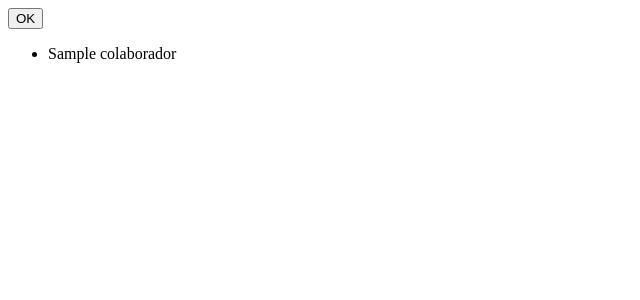
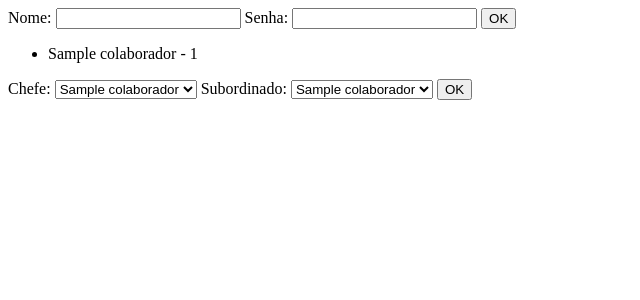
Before and after one commit to cristianoAbudu/python-django-restapi, a Django app: page /frontend/ in a window 1280 px wide. Shown: the top 300 px of the page, without its empty margins (0-640 px from the left). Run offline with Django 4.2, Linux system fonts and the light colour scheme; tables that the repository leaves empty hold one stand-in row (values such as "Sample post").

Commit message:
versao inicial do frontend

```diff
--- a/frontend/forms.py
+++ b/frontend/forms.py
@@ -3,3 +3,7 @@ from django import forms
 class ColaboradorForm(forms.Form):
     nome = forms.CharField(label="Nome", max_length=100)
     senha = forms.CharField(label="Senha", max_length=100)
+
+class AssociaChefeForm(forms.Form):
+    idChefe = forms.NumberInput()
+    idSubordinado = forms.NumberInput()
--- a/frontend/templates/frontend/index.html
+++ b/frontend/templates/frontend/index.html
@@ -1,4 +1,5 @@
-<form action="salvarColaborador/" method="post">
+<form action="/frontend/salvarColaborador/" method="post">
+    {% csrf_token %}
     {{ form }}
     <input type="submit" value="OK">
 </form>
@@ -6,9 +7,26 @@
 {% if colaborador_list %}
     <ul>
     {% for colaborador in colaborador_list %}
-       <li>{{ colaborador.nome }}</li>
+       <li>{{ colaborador.nome }} - {{ colaborador.id_chefe }}</li>
     {% endfor %}
     </ul>
 {% else %}
     <p>Nenhum colaborador cadastrado.</p>
 {% endif %}
+
+<form action="/frontend/associaChefe/" method="post">
+    {% csrf_token %}
+    <label for="chefe">Chefe:</label>
+    <select name="chefe" id="chefe">
+        {% for colaborador in colaborador_list %}
+        <option value="{{ colaborador.id }}">{{ colaborador.nome }}</option>
+        {% endfor %}
+    </select>
+    <label for="subordinado">Subordinado:</label>
+    <select name="subordinado" id="subordinado">
+        {% for colaborador in colaborador_list %}
+        <option value="{{ colaborador.id }}">{{ colaborador.nome }}</option>
+        {% endfor %}
+    </select>
+    <input type="submit" value="OK">
+</form>
--- a/frontend/urls.py
+++ b/frontend/urls.py
@@ -6,5 +6,6 @@ app_name = "polls"
 urlpatterns = [
     path("", views.index, name="index"),
     path("salvarColaborador/", views.get_name, name="salvarColaborador"),
+    path("associaChefe/", views.associaChefe, name="associaChefe"),
 
 ]
--- a/frontend/views.py
+++ b/frontend/views.py
@@ -2,27 +2,45 @@ from django.shortcuts import render
 from apis.models import ColaboradorModel
 from django.http import HttpResponseRedirect
 
-from .forms import ColaboradorForm
+from .forms import AssociaChefeForm, ColaboradorForm
 
 def index(request):
     colaborador_list = ColaboradorModel.objects.order_by("nome")
-    context = {"colaborador_list": colaborador_list}
+    form = ColaboradorForm()
+    context = {
+        "colaborador_list": colaborador_list,
+        "form": form,
+    }
     return render(request, "frontend/index.html", context)
 #https://docs.djangoproject.com/en/4.2/topics/forms/
 def get_name(request):
-    # if this is a POST request we need to process the form data
     if request.method == "POST":
-        # create a form instance and populate it with data from the request:
         form = ColaboradorForm(request.POST)
-        # check whether it's valid:
         if form.is_valid():
-            # process the data in form.cleaned_data as required
-            # ...
-            # redirect to a new URL:
-            return HttpResponseRedirect("/thanks/")
-
-    # if a GET (or any other method) we'll create a blank form
+            model = ColaboradorModel()
+            model.nome = form.cleaned_data['nome']
+            model.senha = form.cleaned_data['senha']
+            model.save()
     else:
         form = ColaboradorForm()
+    colaborador_list = ColaboradorModel.objects.order_by("nome")
+    context = {"colaborador_list": colaborador_list}
+    return index(request)
 
-    return render(request, "name.html", {"form": form})
+def associaChefe(request):
+    if request.method == "POST":
+        form = AssociaChefeForm(request.POST)
+        if form.is_valid():
+
+            chefe = ColaboradorModel.objects.get(id=form.data['chefe'])
+            subordinado = ColaboradorModel.objects.get(id=form.data['subordinado'])
+
+            if(chefe.id != subordinado.id) :
+                subordinado.id_chefe = chefe.id
+                subordinado.save()
+
+    else:
+        form = ColaboradorForm()
+    colaborador_list = ColaboradorModel.objects.order_by("nome")
+    context = {"colaborador_list": colaborador_list}
+    return index(request)
```
